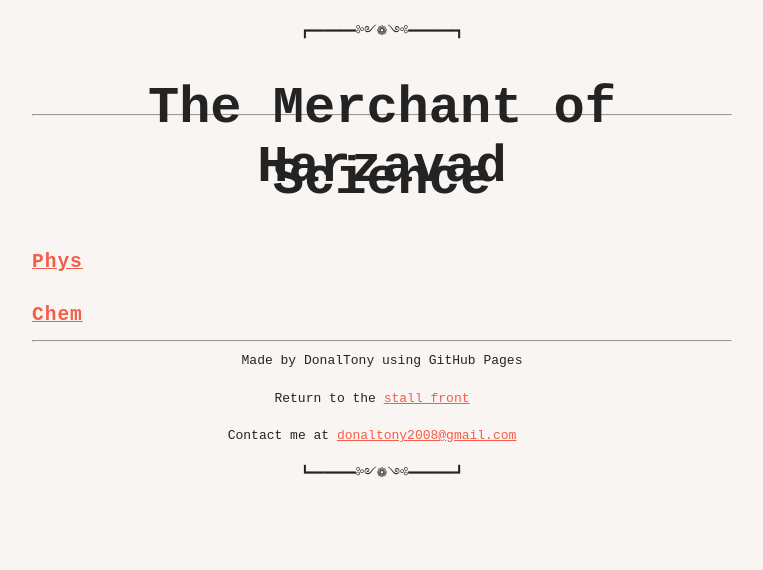
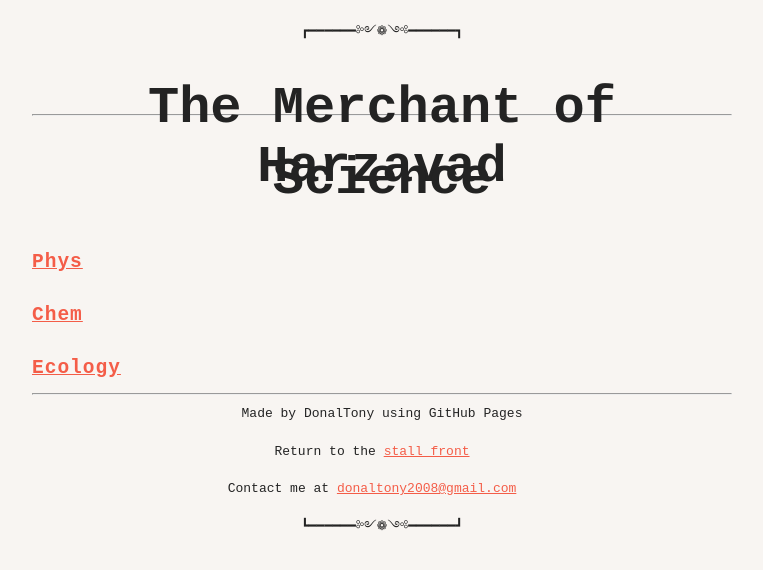
Before and after one commit to dvaraka/the-merchant, a Jekyll site: the page built from notes/year9/science/science.md, in a window 1280 px wide. Shown: the top 570 px of the page, without its empty margins (160-923 px from the left). Built offline with Jekyll 4.4.1, drawn with Linux system fonts in a browser that asks for light colours; our own code applies the rules of GitHub Pages for plain Markdown files.

Commit message:
Update science.md

```diff
--- a/notes/year9/science/science.md
+++ b/notes/year9/science/science.md
@@ -7,3 +7,5 @@
 ## [Phys](/the-merchant/notes/year9/science/physics.html)
 
 ## [Chem](/the-merchant/notes/year9/science/chemistry/chemistry-home.html)
+
+## [Ecology](/the-merchant/notes/year9/science/ecology.html)
```
